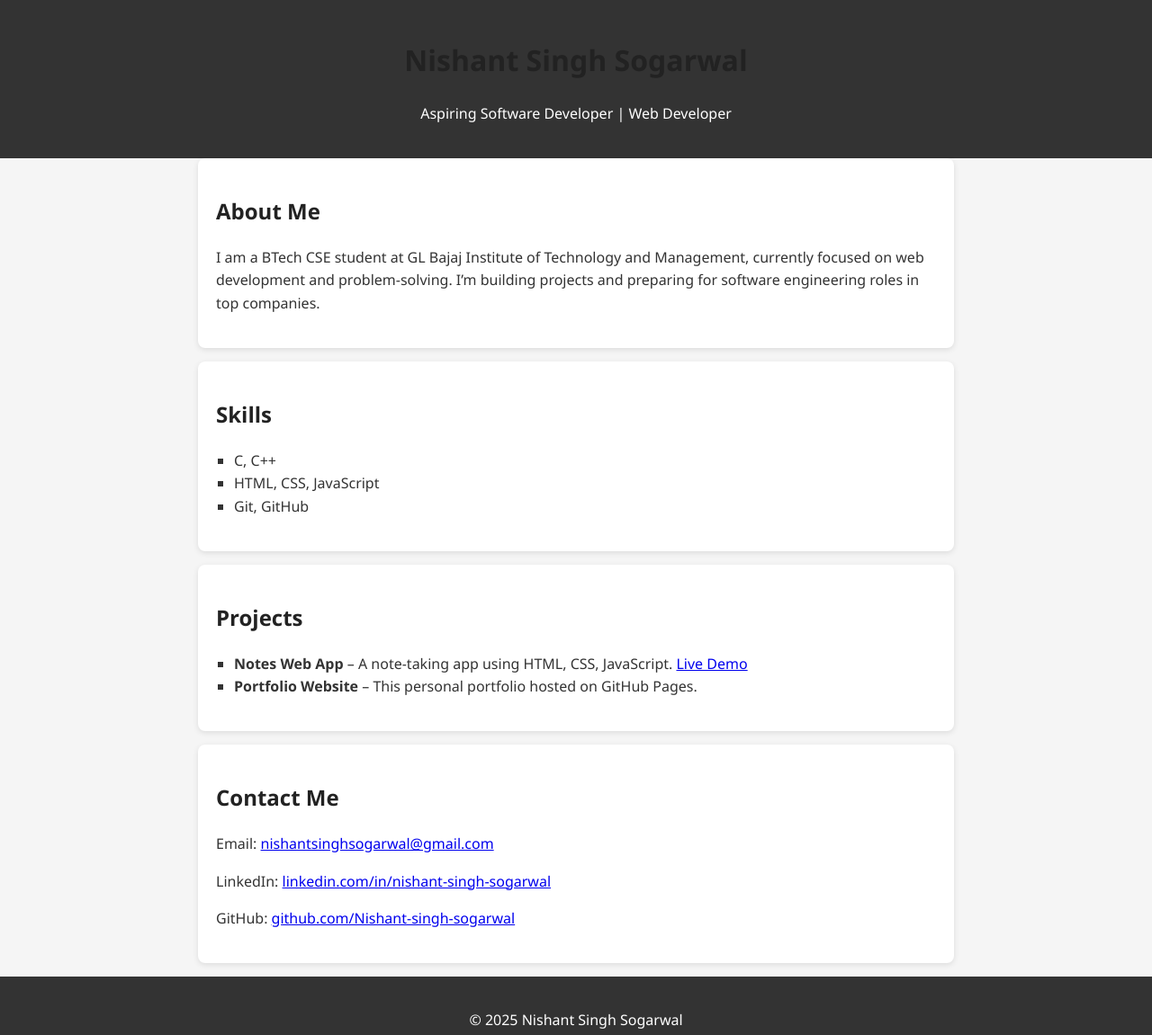
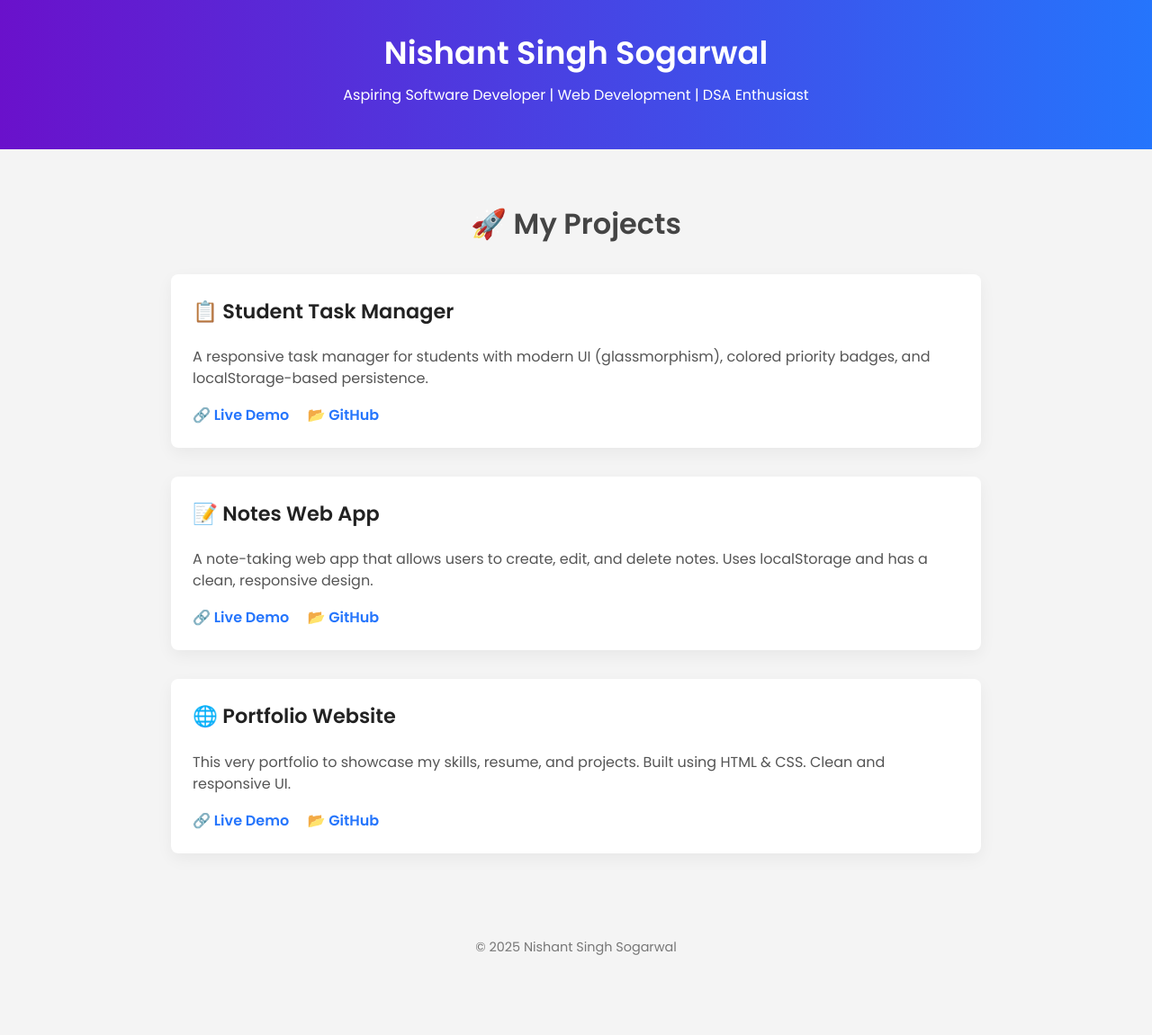
Before and after one commit to Nishant-singh-sogarwal/nishant-portfolio-website, a plain HTML site: page index.html in a window 1280 px wide. Shown: the whole page at 90% size. After the commit the page ends 1095 px from the top, so only its background shows below. Drawn offline with Linux system fonts and the light colour scheme.

Commit message:
Updated portfolio with all 3 projects and proper UI

```diff
--- a/index.html
+++ b/index.html
@@ -5,52 +5,49 @@
   <meta name="viewport" content="width=device-width, initial-scale=1.0"/>
   <title>Nishant Singh Sogarwal | Portfolio</title>
   <link rel="stylesheet" href="style.css" />
+  <link href="https://fonts.googleapis.com/css2?family=Poppins:wght@400;600&display=swap" rel="stylesheet" />
 </head>
 <body>
+
   <header>
-    <h1 id="username">Nishant Singh Sogarwal</h1>
-    <p id="role">Aspiring Software Developer | Web Developer</p>
+    <h1>Nishant Singh Sogarwal</h1>
+    <p>Aspiring Software Developer | Web Development | DSA Enthusiast</p>
   </header>
 
-  <section id="about">
-    <h2>About Me</h2>
-    <p>I am a BTech CSE student at GL Bajaj Institute of Technology and Management, currently focused on web development and problem-solving. I’m building projects and preparing for software engineering roles in top companies.</p>
-  </section>
+  <main>
+    <section id="projects">
+      <h2>🚀 My Projects</h2>
 
-  <section id="skills">
-    <h2>Skills</h2>
-    <ul>
-      <li>C, C++</li>
-      <li>HTML, CSS, JavaScript</li>
-      <li>Git, GitHub</li>
-    </ul>
-  </section>
+      <!-- Student Task Manager -->
+      <div class="project">
+        <h3>📋 Student Task Manager</h3>
+        <p>A responsive task manager for students with modern UI (glassmorphism), colored priority badges, and localStorage-based persistence.</p>
+        <a href="https://nishant-singh-sogarwal.github.io/student-task-manager/" target="_blank">🔗 Live Demo</a>
+        <a href="https://github.com/Nishant-singh-sogarwal/student-task-manager" target="_blank">📂 GitHub</a>
+      </div>
 
-  <section id="projects">
-    <h2>Projects</h2>
-    <ul>
-      <li>
-        <strong>Notes Web App</strong> – A note-taking app using HTML, CSS, JavaScript.
-        <a href="https://nishant-singh-sogarwal.github.io/notes-web-app" target="_blank">Live Demo</a>
-      </li>
-      <li>
-        <strong>Portfolio Website</strong> – This personal portfolio hosted on GitHub Pages.
-      </li>
-    </ul>
-  </section>
+      <!-- Notes Web App -->
+      <div class="project">
+        <h3>📝 Notes Web App</h3>
+        <p>A note-taking web app that allows users to create, edit, and delete notes. Uses localStorage and has a clean, responsive design.</p>
+        <a href="https://nishant-singh-sogarwal.github.io/notes-web-app/" target="_blank">🔗 Live Demo</a>
+        <a href="https://github.com/Nishant-singh-sogarwal/notes-web-app" target="_blank">📂 GitHub</a>
+      </div>
 
-  <section id="contact">
-    <h2>Contact Me</h2>
-    <p>Email: <a href="mailto:nishantsinghsogarwal@gmail.com">nishantsinghsogarwal@gmail.com</a></p>
-    <p>LinkedIn: <a href="https://linkedin.com/in/nishant-singh-sogarwal" target="_blank">linkedin.com/in/nishant-singh-sogarwal</a></p>
-    <p>GitHub: <a href="https://github.com/Nishant-singh-sogarwal" target="_blank">github.com/Nishant-singh-sogarwal</a></p>
-  </section>
+      <!-- Portfolio Website -->
+      <div class="project">
+        <h3>🌐 Portfolio Website</h3>
+        <p>This very portfolio to showcase my skills, resume, and projects. Built using HTML & CSS. Clean and responsive UI.</p>
+        <a href="https://nishant-singh-sogarwal.github.io/nishant-portfolio-website/" target="_blank">🔗 Live Demo</a>
+        <a href="https://github.com/Nishant-singh-sogarwal/nishant-portfolio-website" target="_blank">📂 GitHub</a>
+      </div>
+
+    </section>
+  </main>
 
   <footer>
-    <p>© <span id="year"></span> Nishant Singh Sogarwal</p>
+    <p>© 2025 Nishant Singh Sogarwal</p>
   </footer>
 
-  <!-- ✅ Link JS file -->
-  <script src="script.js"></script>
 </body>
 </html>
--- a/style.css
+++ b/style.css
@@ -1,34 +1,82 @@
+/* Reset & Font */
 body {
-  font-family: 'Segoe UI', Tahoma, Geneva, Verdana, sans-serif;
-  line-height: 1.6;
   margin: 0;
-  padding: 0;
-  background-color: #f5f5f5;
+  font-family: 'Poppins', sans-serif;
+  background-color: #f4f4f4;
   color: #333;
 }
 
-header, footer {
-  background-color: #333;
-  color: #fff;
-  padding: 20px 0;
+a {
+  text-decoration: none;
+}
+
+header {
+  background: linear-gradient(to right, #6a11cb, #2575fc);
+  color: white;
+  padding: 2rem 1rem;
   text-align: center;
 }
 
-section {
-  padding: 20px;
-  max-width: 800px;
-  margin: auto;
-  background: #fff;
-  margin-bottom: 15px;
-  border-radius: 8px;
-  box-shadow: 0 2px 6px rgba(0,0,0,0.1);
+header h1 {
+  margin: 0;
+  font-size: 2.2rem;
 }
 
-h1, h2 {
+header p {
+  margin-top: 0.5rem;
+  font-size: 1rem;
+}
+
+/* Project Section */
+#projects {
+  padding: 2rem 1rem;
+  max-width: 900px;
+  margin: auto;
+}
+
+#projects h2 {
+  text-align: center;
+  margin-bottom: 2rem;
+  font-size: 2rem;
+  color: #444;
+}
+
+.project {
+  background-color: #fff;
+  border-radius: 8px;
+  padding: 1.5rem;
+  margin-bottom: 2rem;
+  box-shadow: 0 6px 18px rgba(0, 0, 0, 0.05);
+}
+
+.project h3 {
+  margin-top: 0;
+  font-size: 1.4rem;
   color: #222;
 }
 
-ul {
-  list-style-type: square;
-  padding-left: 20px;
+.project p {
+  margin: 0.5rem 0 1rem;
+  color: #555;
+  line-height: 1.5;
 }
+
+.project a {
+  display: inline-block;
+  margin-right: 1rem;
+  font-weight: bold;
+  color: #2575fc;
+  transition: color 0.3s ease;
+}
+
+.project a:hover {
+  color: #0b53d7;
+}
+
+/* Footer */
+footer {
+  text-align: center;
+  padding: 1rem;
+  font-size: 0.9rem;
+  color: #777;
+}
```
